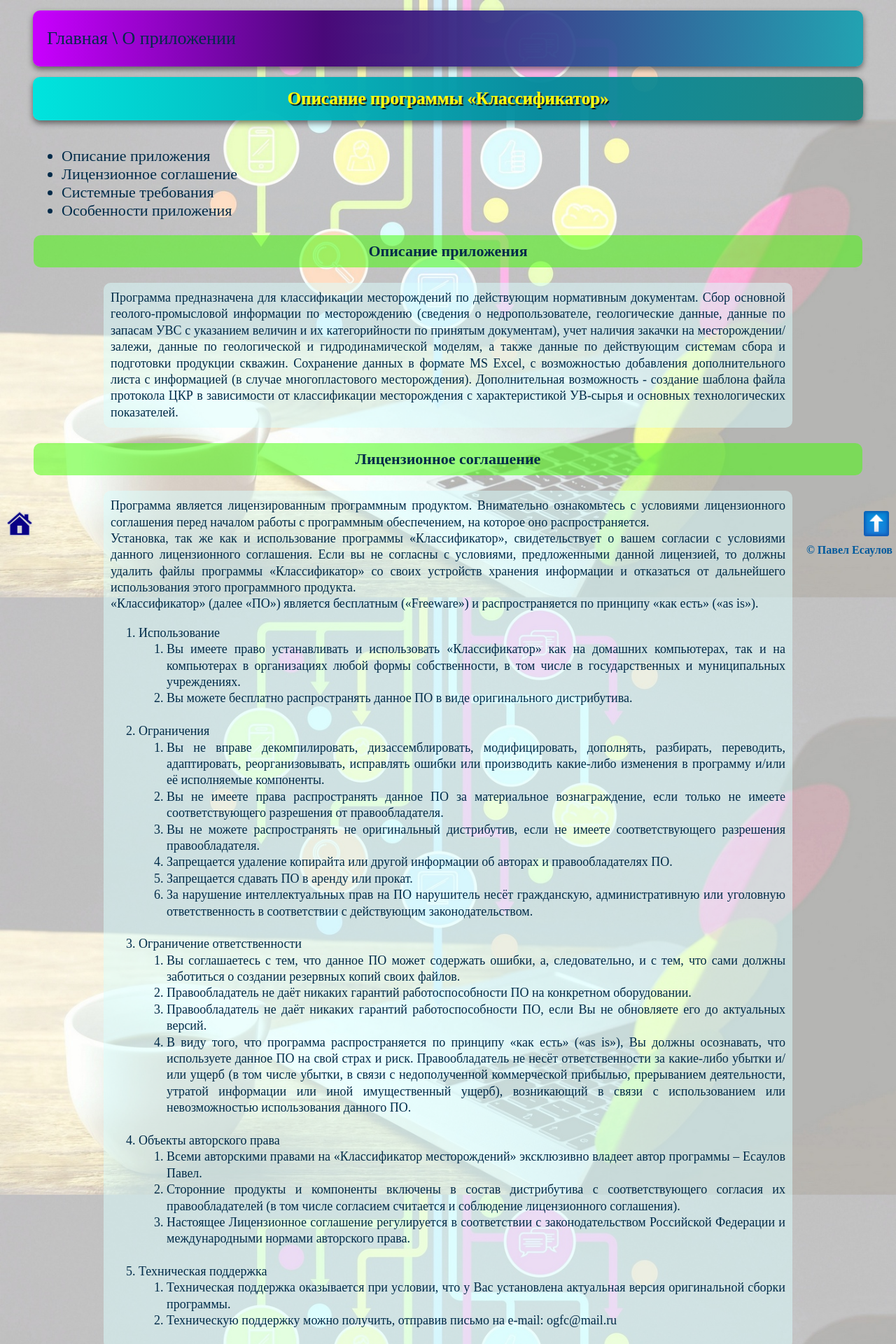
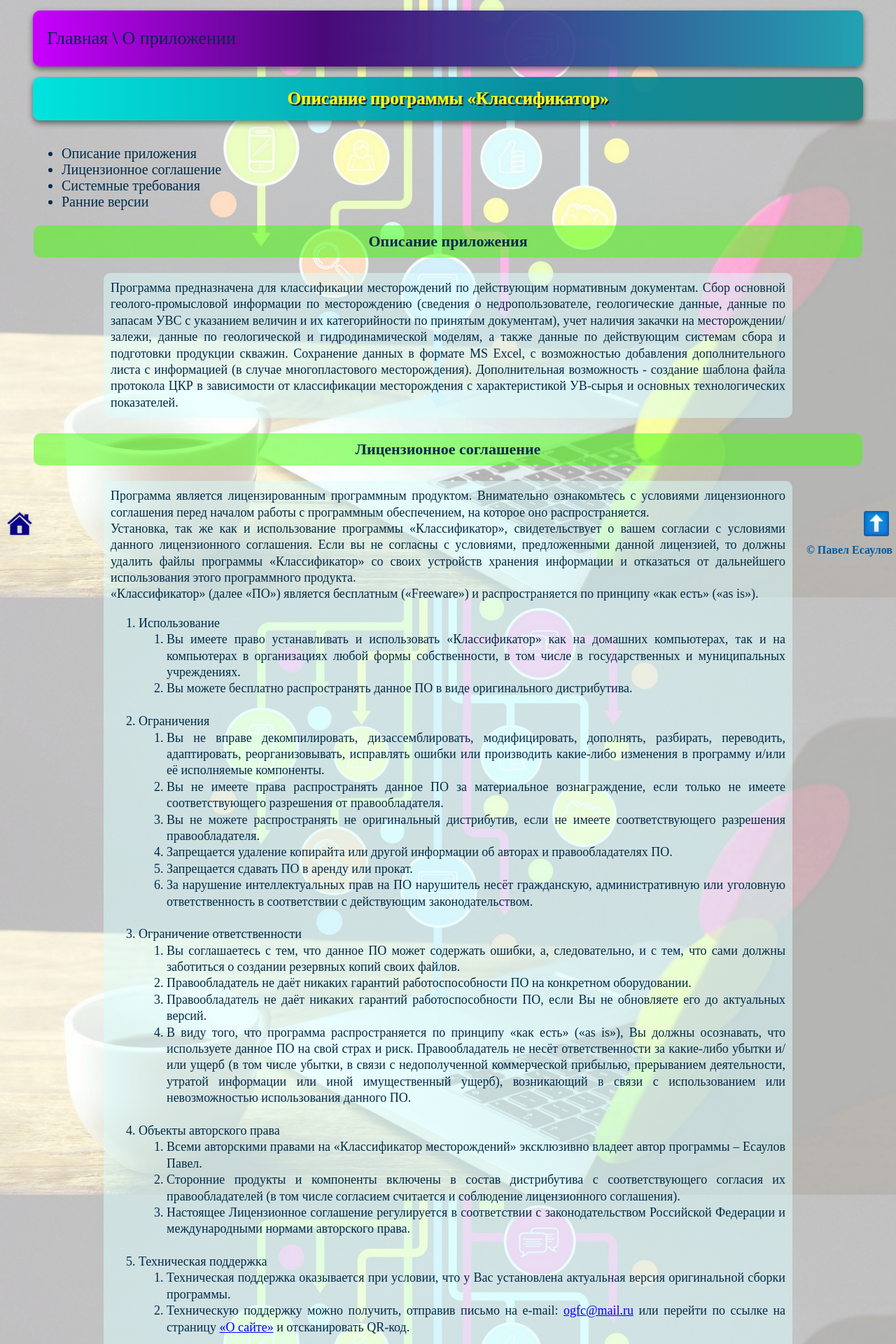
Before and after one commit to Enzo1987Pavel/NewSite, a Flask app: page /application in a window 1280 px wide. Shown: the top 1920 px of the page at 70% size. Run offline with Flask 3, Linux system fonts and the light colour scheme.

Commit message:
Change CSS.Styles and Templates

```diff
--- a/main.py
+++ b/main.py
@@ -1,8 +1,6 @@
 from flask import Flask, render_template
 
 app = Flask(__name__)
-
-menu = ["Установка", "Описание приложение", "Обратная связь"]
 
 
 @app.route("/")
@@ -17,7 +15,7 @@ def about_page():
 
 @app.route("/application")
 def about_app_page():
-    return render_template("application.html", name="application", title="О приложении", menu=menu)
+    return render_template("application.html", name="application", title="О приложении")
 
 
 @app.errorhandler(404)  # Форма для вывода ошибка при неправильном URL-адресе, если страница не будет найдена
--- a/styles/style.css
+++ b/styles/style.css
@@ -47,11 +47,11 @@
     #col_App {
         align: left;
         text-align: left;
-        /*{#width: 20%; !* Ширина первой колонки *!#}*/
-        /*{#background: rgba(67, 255, 0, 0.5); !* Цвет фона первой колонки *!#}*/
-        /*{#padding: 10px;#}*/
-        /*{#border-radius: 10px 10px 10px 10px;#}*/
-        /*{#box-shadow: 0 4px 8px rgba(0, 0.3, 0.3, 0.5);#}*/
+        {#width: 20%; /* Ширина первой колонки */#}
+        {#background: rgba(67, 255, 0, 0.5); /* Цвет фона первой колонки */#}
+        {#padding: 10px;#}
+        {#border-radius: 10px 10px 10px 10px;#}
+        {#box-shadow: 0 4px 8px rgba(0, 0.3, 0.3, 0.5);#}
     }
     .TextInColumn {
         font-weight: bold;
--- a/templates/application.html
+++ b/templates/application.html
@@ -19,19 +19,18 @@
     border-radius: 10px;
    }
 
-   /*ol {*/
-   /* убираем стандартную нумерацию */
-   /*list-style: none;*/
-    /*Идентифицируем счетчик и даем ему имя li. Значение счетчика не указано - по умолчанию оно равно 0 */
-   /*counter-reset: li;*/
-   /* }*/
+   .mail_sup {
+    color: rgb(0, 0, 255);
+    text-decoration: underline;
+    cursor: default;
+   }
 
-   /* li:before {*/
-   /* Определяем элемент, который будет нумероваться — li. Псевдоэлемент before указывает, что содержимое, вставляемое при помощи свойства content, будет располагаться перед пунктами списка. Здесь же устанавливается значение приращения счетчика (по умолчанию равно 1). */
-   /*counter-increment: li;*/
-   /* С помощью свойства content выводится номер пункта списка. counters() означает, что генерируемый текст представляет собой значения всех счетчиков с таким именем. Точка в кавычках добавляет разделяющую точку между цифрами, а точка с пробелом добавляется перед содержимым каждого пункта списка */
-   /*content: counters(li, ".") ". ";*/
-   /* }*/
+   .mail_sup:hover {
+    color: rgb(0, 0, 150);
+    text-decoration: underline;
+    cursor: pointer;
+   }
+
 </style>
 
     <div class="text-align: center">
@@ -45,11 +44,11 @@
         </tr>
         <tr>
             <td id="col_App" colspan="3" >
-                <ul style="font-size: 22px;">
+                <ul style="font-size: 20px;">
                     <li><a href="#Описание приложения">Описание приложения</a></li>
                     <li><a href="#Лицензионное соглашение">Лицензионное соглашение</a></li>
                     <li><a href="#Системные требования">Системные требования</a></li>
-                    <li><a href="#Особенности приложения">Особенности приложения</a></li>
+                    <li><a href="#Ранние версии">Ранние версии</a></li>
                 </ul>
                 <p id="Описание приложения" style="font-size: 22px; text-align: center; background: rgba(67, 255, 0, 0.5); border-radius: 10px 10px 10px 10px; padding: 10px; margin-bottom: 22px; font-weight: bold;">Описание приложения<br>
                     <div id="TextAbout" style="font-size: 18px; text-align: justify; line-height: 1.3;">
@@ -120,7 +119,7 @@
                             <li>Техническая поддержка
                                 <ol>
                                      <li>Техническая поддержка оказывается при условии, что у Вас установлена актуальная версия оригинальной сборки программы.</li>
-                                     <li>Техническую поддержку можно получить, отправив письмо на e-mail: <a href="mailto:ogfc@mail.ru?subject=Вопрос по Классификатору 5.4";>ogfc@mail.ru</a></li>
+                                     <li>Техническую поддержку можно получить, отправив письмо на e-mail: <a href="mailto:ogfc@mail.ru?subject=Вопрос по Классификатору 5.4"; class="mail_sup">ogfc@mail.ru</a> или перейти по ссылке на страницу <a href={{ url_for("about_page") }} class="mail_sup">«О&nbsp;сайте»</a> и отсканировать QR-код.</li>
                                 </ol>
                         </ol>
                     </div>
@@ -128,7 +127,7 @@
 
                 <p id="Системные требования" style="font-size: 22px; text-align: center; background: rgba(67, 255, 0, 0.5); border-radius: 10px 10px 10px 10px; padding: 10px; font-weight: bold;">Системные требования<br>
                     <div id="TextAbout" style="font-size: 18px; text-align: justify; line-height: 1.3;">
-                        Для стабильной работы приложения необходимы следующие системные требования:<br>
+                        <center>Для стабильной работы приложения необходимы следующие системные требования:</center><br>
 
                         <u>Минимальные системные требования:</u>
                         <ul>
@@ -152,8 +151,11 @@
                     </div>
                 </p>
 
-                <p id="Особенности приложения" style="font-size: 22px; text-align: center; background: rgba(67, 255, 0, 0.5); border-radius: 10px 10px 10px 10px; padding: 10px; margin-bottom: 22px; font-weight: bold;">Особенности приложения<br>
+                <p id="Ранние версии" style="font-size: 22px; text-align: center; background: rgba(67, 255, 0, 0.5); border-radius: 10px 10px 10px 10px; padding: 10px; margin-bottom: 22px; font-weight: bold;">Ранние версии<br>
                     <div id="TextAbout" style="font-size: 18px; text-align: justify; line-height: 1.3;">
+                        Последнюю версию приложения можно скачать по ссылке ниже:<br>
+                        <center><a href="/classificator/files/Классификатор_5.4.1.zip" download="Классификатор_5.4.1.zip"; class="mail_sup">Классификатор 5.4.1</a> (21.09.2023)</center><br>
+                        Здесь будет дополняться список ранних версий приложения...
 
                     </div>
                 </p>
@@ -163,7 +165,7 @@
     </table>
 
 
-    <a href="#" title="Вернуться к началу страницы" class="topPage"><img src="/classificator/images/top_page.png" alt="top" width="36"; height="36";</a>
+    <a href="#" title="Вернуться к началу страницы" class="topPage"><img src="/classificator/images/top_page.png" alt="top" width="36"; height="36";/></a>
 
 
     <div class="linkToMain">
```
Also changed, not shown: templates/base.html (+9 -0 lines), templates/index.html (+20 -12 lines), images/Logo_App.png (added), 1 other file.
